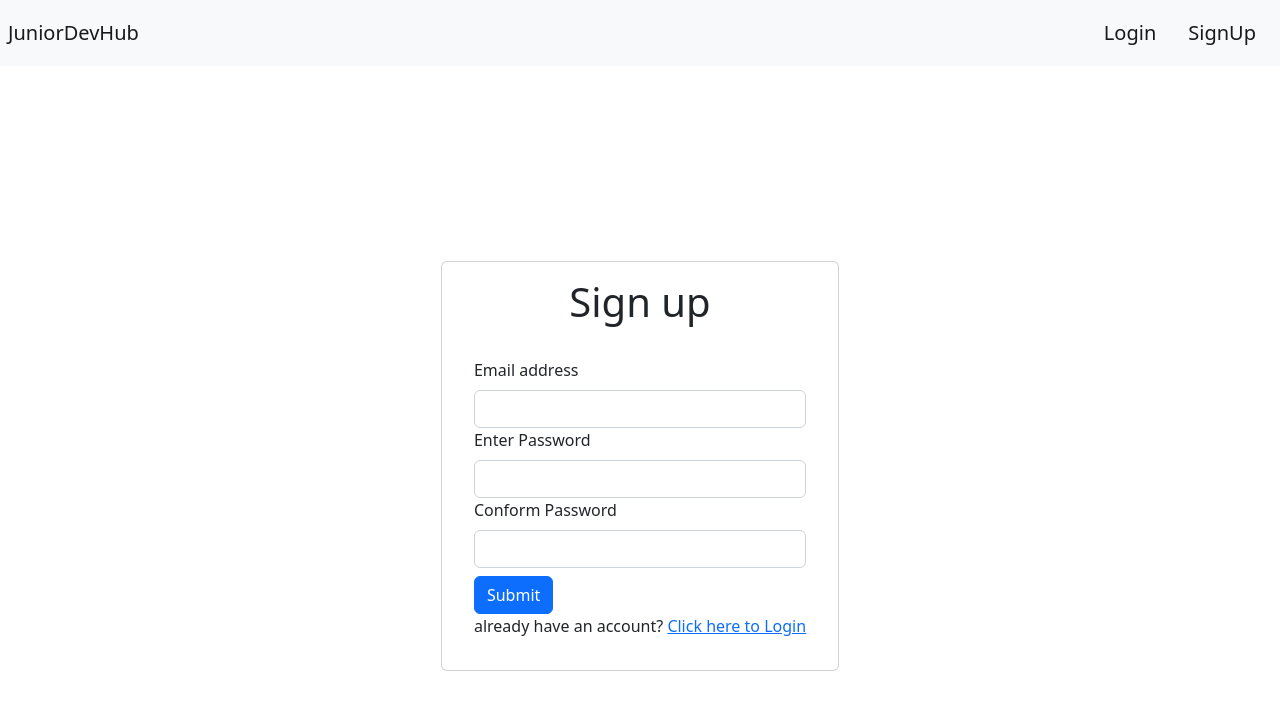
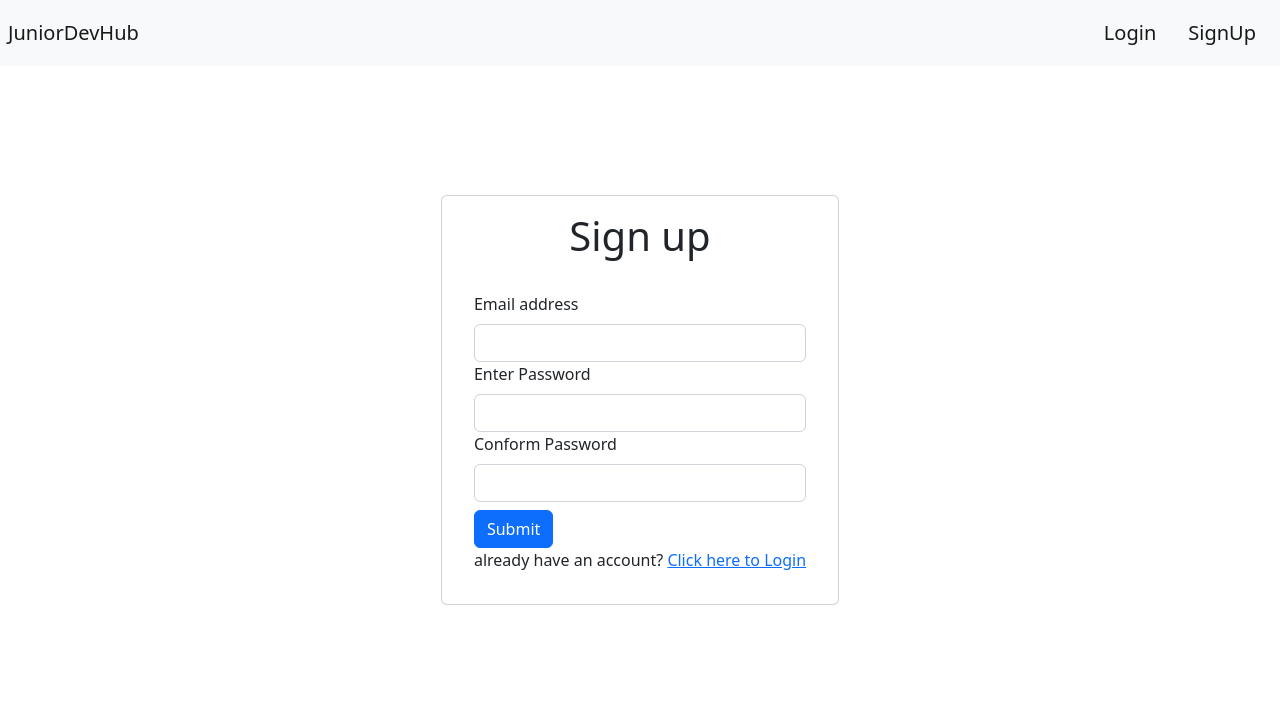
Before and after one commit to hemanthsaik/JuniorDevHub, a React (Create React App) app: page /signup in a window 1280 px wide. Shown: the top 710 px of the page. Built offline with nearby package versions, Linux system fonts and the light colour scheme.

Commit message:
Fix header, signup, login css

```diff
--- a/src/components/header/Header.js
+++ b/src/components/header/Header.js
@@ -6,7 +6,7 @@ import React from 'react';
 
 export default function Header() {
   return (
-      <Navbar className="navbar bg-light ">
+      <Navbar className="w-100 navbar bg-light position-fixed">
         <div className="container m-auto  p-2">
           <Link className="navbar-brand mb-0 h1" to="/">JuniorDevHub</Link>
         </div>
--- a/src/index.css
+++ b/src/index.css
@@ -7,9 +7,8 @@
 }
 
 .center {
+  min-height: 100vh;
   display: flex;
   justify-content: center;
   align-items: center;
-  width: 100vw;
-  height: 100vh;
 }
```
